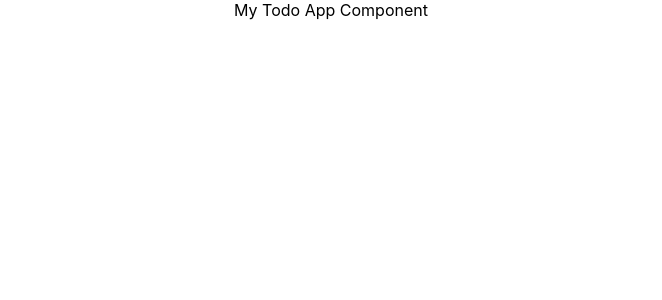
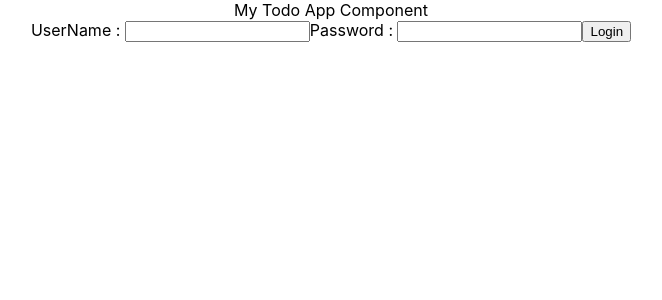
Before and after one commit to PBorasiya/TodoApp-ReactJS, a React (Create React App) app: page / in a window 1280 px wide. Shown: the top 300 px of the page, without its empty margins (309-971 px from the left). Built offline with nearby package versions, Linux system fonts and the light colour scheme.

Commit message:
Started creating basic login page

```diff
--- a/src/components/todo/TodoApp.jsx
+++ b/src/components/todo/TodoApp.jsx
@@ -5,6 +5,19 @@
         return (
             <div className="TodoApp">
                 My Todo App Component
+                <LoginComponent/>
+            </div>
+        )
+    }
+}
+
+class LoginComponent extends Component{
+    render(){
+        return(
+            <div className="LoginComponent">
+            UserName : <input type="text" name="username"/>
+            Password : <input type="password" name="password"/>
+            <button>Login</button>
             </div>
         )
     }
```
